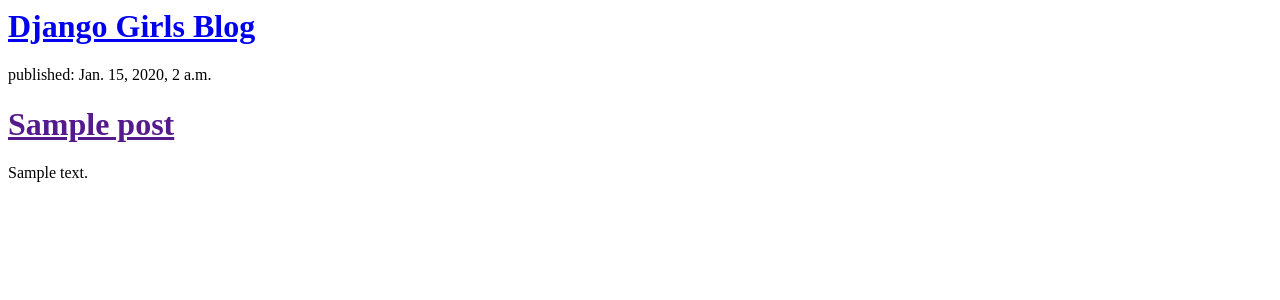
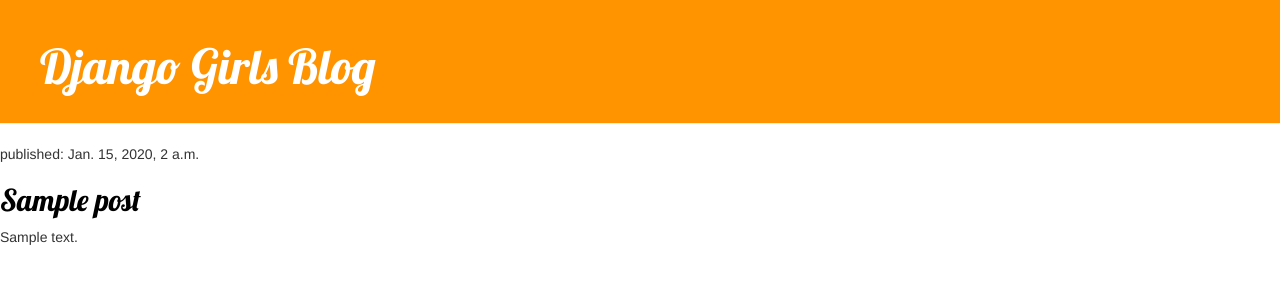
Before and after one commit to C-Powers/my-first-blog, a Django app: template blog/templates/blog/post_list.html in a window 1280 px wide. Shown: the top 300 px of the page. Run offline with Django 3.2, Linux system fonts and the light colour scheme; the template is opened without the code that fills it: values that come from a table or form of the project are taken from there, others are empty; tables that the repository leaves empty hold one stand-in row (values such as "Sample post"); some libraries are stand-ins or nearby versions.

Commit message:
Modified html template and css.

```diff
--- /dev/null
+++ b/blog/static/css/blog.css
@@ -0,0 +1,46 @@
+.page-header {
+    background-color: #ff9400;
+    margin-top: 0;
+    padding: 20px 20px 20px 40px;
+}
+
+.page-header h1, .page-header h1 a, .page-header h1 a:visited, .page-header h1 a:active {
+    color: #ffffff;
+    font-size: 36pt;
+    text-decoration: none;
+}
+
+.content {
+    margin-left: 40px;
+}
+
+h1, h2, h3, h4 {
+    font-family: 'Lobster', cursive;
+}
+
+.date {
+    color: #828282;
+}
+
+.save {
+    float: right;
+}
+
+.post-form textarea, .post-form input {
+    width: 100%;
+}
+
+.top-menu, .top-menu:hover, .top-menu:visited {
+    color: #ffffff;
+    float: right;
+    font-size: 26pt;
+    margin-right: 20px;
+}
+
+.post {
+    margin-bottom: 70px;
+}
+
+.post h2 a, .post h2 a:visited {
+    color: #000000;
+}
--- a/blog/templates/blog/post_list.html
+++ b/blog/templates/blog/post_list.html
@@ -1,41 +1,22 @@
-<!--
-<html>
-    <head>
-        <title>Django Girls blog</title>
-    </head>
-    <body>
-        <div>
-            <h1><a href="">Django Girls Blog</a></h1>
-        </div>
-
-        <div>
-            <p>published: 14.06.2014, 12:14</p>
-            <h2><a href="">My first post</a></h2>
-            <p>Aenean eu leo quam. Pellentesque ornare sem lacinia quam venenatis vestibulum. Donec id elit non mi porta gravida at eget metus. Fusce dapibus, tellus ac cursus commodo, tortor mauris condimentum nibh, ut fermentum massa justo sit amet risus.</p>
-        </div>
-
-        <div>
-            <p>published: 14.06.2014, 12:14</p>
-            <h2><a href="">My second post</a></h2>
-            <p>Aenean eu leo quam. Pellentesque ornare sem lacinia quam venenatis vestibulum. Donec id elit non mi porta gravida at eget metus. Fusce dapibus, tellus ac cursus commodo, tortor mauris condimentum nibh, ut f.</p>
-        </div>
-    </body>
-</html>
--->
+{% load staticfiles %}
 
 <html>
     <head>
         <title>Django Girls blog</title>
+        <link rel="stylesheet" href="//maxcdn.bootstrapcdn.com/bootstrap/3.2.0/css/bootstrap.min.css">
+        <link rel="stylesheet" href="//maxcdn.bootstrapcdn.com/bootstrap/3.2.0/css/bootstrap-theme.min.css">
+        <link href="//fonts.googleapis.com/css?family=Lobster&subset=latin,latin-ext" rel="stylesheet" type="text/css">
+        <link rel="stylesheet" href="{% static 'css/blog.css' %}">
     </head>
     <body>
-        <div>
+        <div class="page-header">
           <h1><a href="/">Django Girls Blog</a></h1>
         </div>
 
         {% for post in posts %}
-            <div>
+            <div class="post">
                 <p>published: {{ post.published_date }}</p>
-                <h1><a href="">{{ post.title }}</a></h1>
+                <h2><a href="">{{ post.title }}</a></h2>
                 <p>{{ post.text|linebreaksbr }}</p>
             </div>
         {% endfor %}
```
